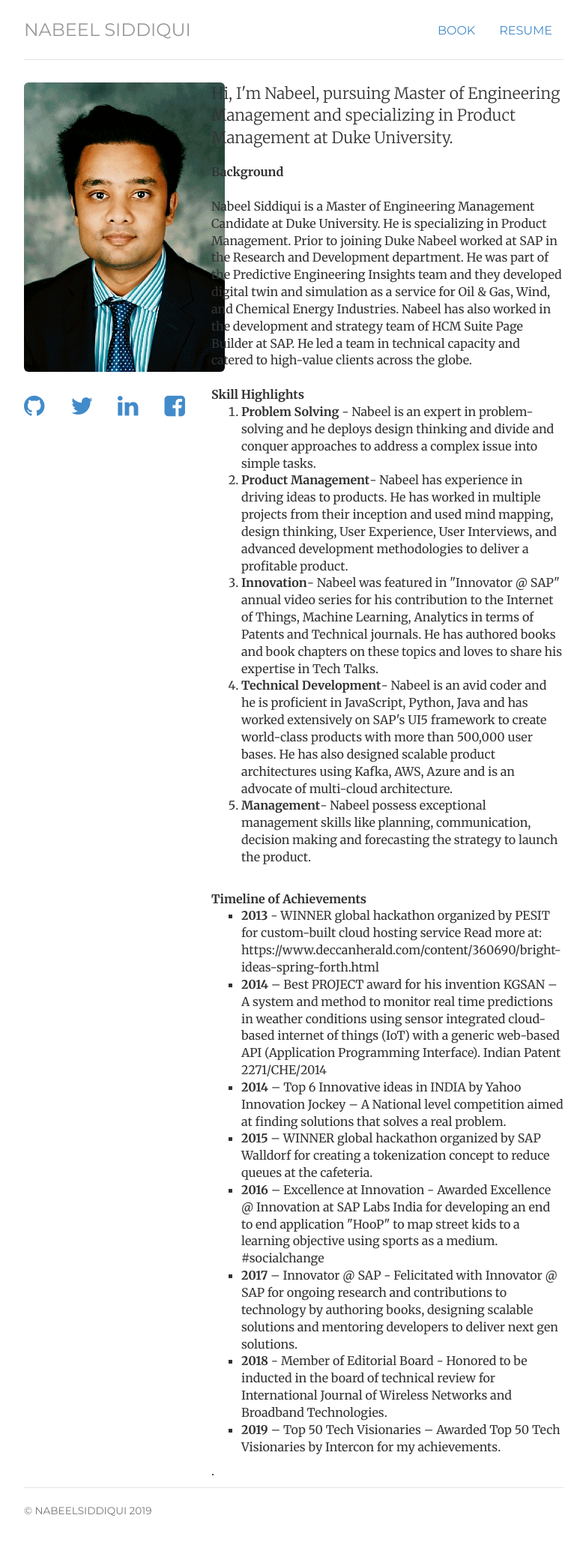
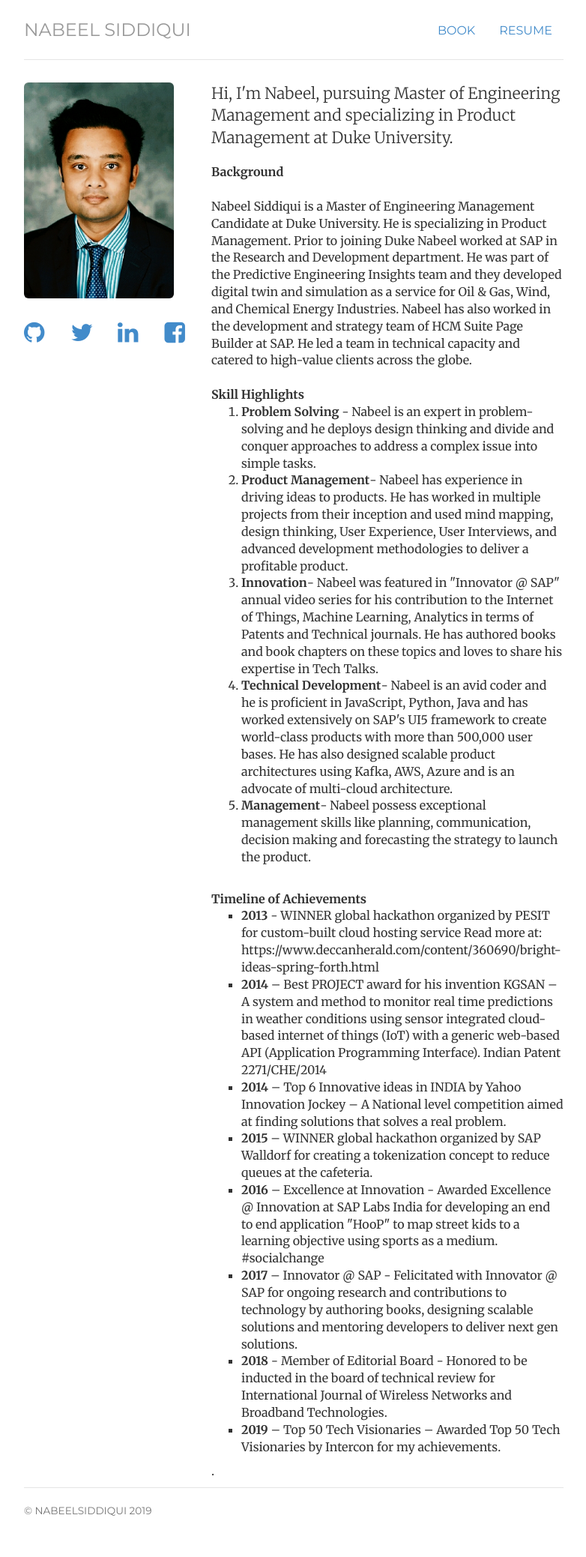
Before and after one commit to mnscodes/mnscodes.github.io, a Jekyll site: the page built from index.html, in a window 1280 px wide. Shown: the whole page at 75% size, without its empty margins (248-1030 px from the left). Built offline with Jekyll 4.4.1, drawn with Linux system fonts in a browser that asks for light colours.

Commit message:
Update index.html

```diff
--- a/index.html
+++ b/index.html
@@ -9,7 +9,7 @@
 <!-- <div class="jumbotron"> -->
 <div class="row">
 	<div align="left" class="col-sm-4">
-	<img  class="img-rounded avatar" alt="Nabeel Siddiqui" src="img/profile.jpg">
+	<img  class="img-rounded avatar" width="200" height"121" alt="Nabeel Siddiqui" src="img/profile.jpg">
 	<div class="row">
 		<a target="_blank" class="col-sm-3" href="http://github.com/mnscodes"><i class="fa fa-github fa-2x"></i></a>
 		<a target="_blank" class="col-sm-3" href="https://twitter.com/nabeel1591"><i class="fa fa-twitter fa-2x"></i></a>
```
